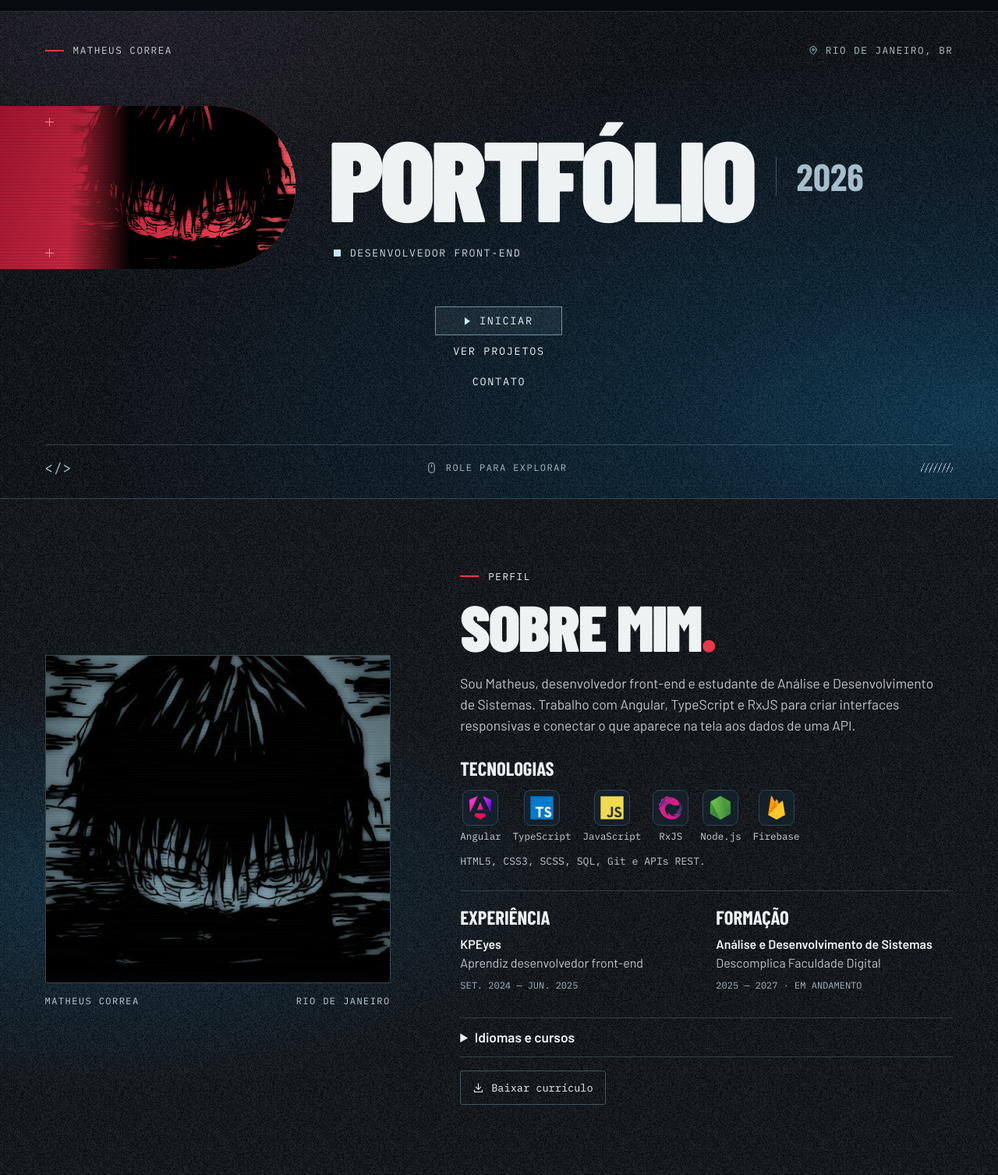
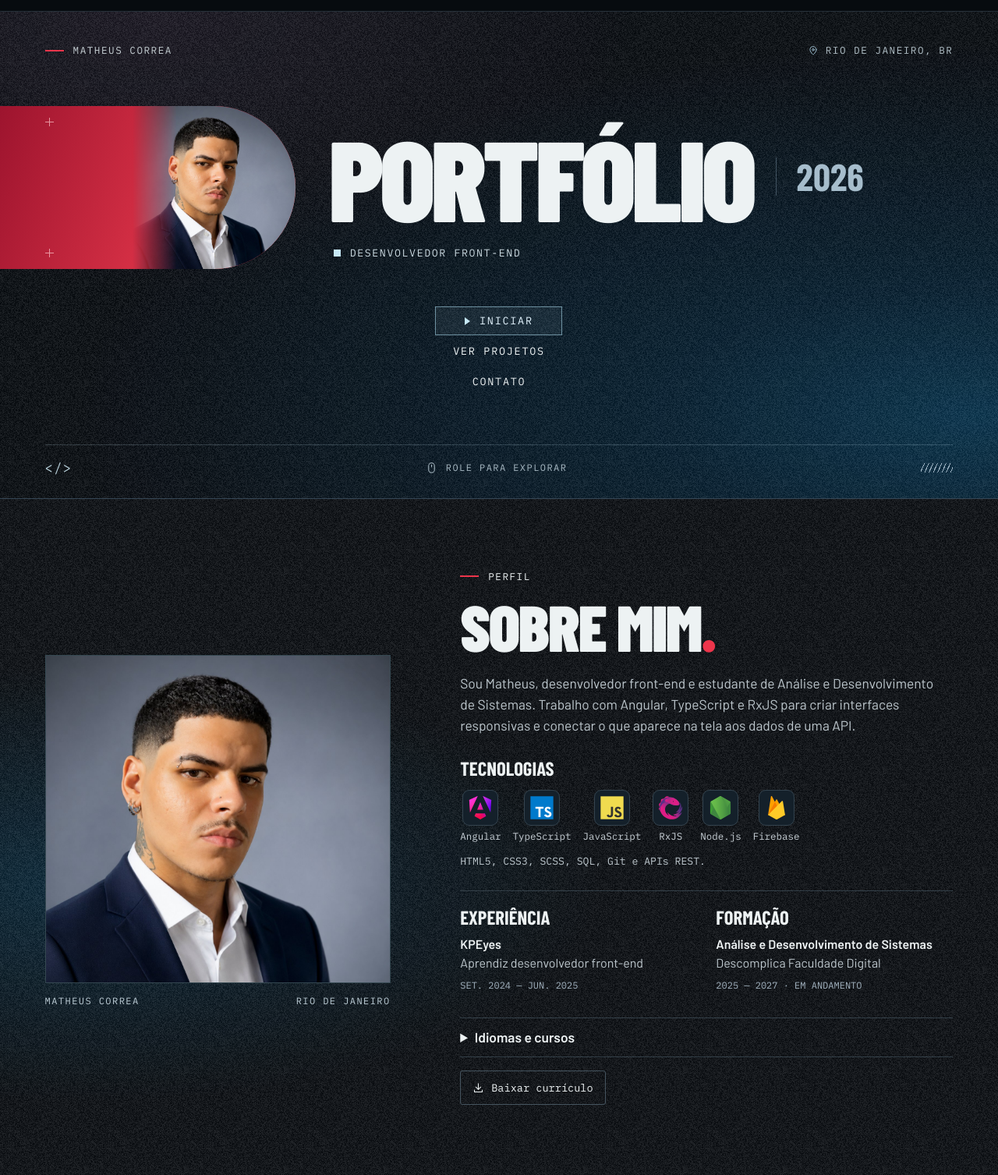
Before and after one commit to MatheusCorreaaa/portif-lio-2.0, a plain HTML site: page index.html in a window 1280 px wide. Shown: the part 62-1569 px from the top of the page at 78% size. Drawn offline with Linux system fonts and the light colour scheme.

Commit message:
feat(perfil): usar retrato profissional na capa e na apresentação

```diff
--- a/index.html
+++ b/index.html
@@ -9,7 +9,7 @@
       content="Portfólio de Matheus Correa, desenvolvedor front-end no Rio de Janeiro. Projetos com Angular, TypeScript, JavaScript e Node.js."
     />
     <meta name="theme-color" content="#070b10" />
-    <link rel="icon" href="assets/avatar.jpg" />
+    <link rel="icon" href="assets/matheus-correa.jpg" />
     <link rel="stylesheet" href="assets/fonts.css" />
     <link rel="stylesheet" href="style.css" />
     <script src="nav.js" defer></script>
@@ -72,12 +72,12 @@
             >
           </div>
           <div class="hero-center">
-            <div class="avatar-slab">
+            <div class="portrait-slab">
               <img
-                src="assets/avatar.jpg"
-                alt="Avatar ilustrado de Matheus no GitHub"
-                width="460"
-                height="460"
+                src="assets/matheus-correa.jpg"
+                alt="Retrato de Matheus Correa"
+                width="1254"
+                height="1254"
               />
               <div class="reg tl"></div>
               <div class="reg bl"></div>
@@ -119,7 +119,7 @@
         <div class="sectioninner profilegrid">
           <div class="profile-pic">
             <div class="picture">
-              <img src="assets/avatar.jpg" alt="" loading="lazy" />
+              <img src="assets/matheus-correa.jpg" alt="" loading="lazy" />
             </div>
             <div class="caption">
               <span>Matheus Correa</span><span>Rio de Janeiro</span>
--- a/style.css
+++ b/style.css
@@ -247,7 +247,7 @@ small {
   margin: auto 0 0;
   gap: clamp(25px, 3.4vw, 65px);
 }
-.avatar-slab {
+.portrait-slab {
   height: clamp(150px, 16.3vw, 247px);
   width: 32.5%;
   margin-left: calc((100vw - var(--frame)) / -2);
@@ -257,27 +257,16 @@ small {
   border-radius: 0 999px 999px 0;
   background: linear-gradient(110deg, #9d142e 0%, #e5374b 70%, #ff6567);
 }
-.avatar-slab img {
+.portrait-slab img {
   position: absolute;
   right: 0;
   top: 0;
   height: 100%;
-  width: 77%;
+  width: auto;
+  max-width: 84%;
   object-fit: cover;
-  object-position: 50% 62%;
-  mix-blend-mode: multiply;
-  filter: contrast(1.22) brightness(1.28);
+  object-position: center 28%;
   mask-image: linear-gradient(to right, transparent, #000 27%);
-}
-.avatar-slab:after {
-  content: "";
-  position: absolute;
-  inset: 0;
-  background: repeating-linear-gradient(
-    0deg,
-    transparent 0 3px,
-    #16060a22 3px 4px
-  );
 }
 .reg {
   position: absolute;
@@ -441,7 +430,8 @@ h1 {
   width: 100%;
   height: 100%;
   object-fit: cover;
-  mix-blend-mode: multiply;
+  display: block;
+  object-position: center 25%;
 }
 .caption {
   font-size: 0.75rem;
@@ -746,7 +736,7 @@ footer > a {
     min-height: 540px;
     height: 71svh;
   }
-  .avatar-slab {
+  .portrait-slab {
     width: 28%;
     height: clamp(115px, 18vw, 145px);
   }
@@ -764,10 +754,7 @@ footer > a {
     margin: 0;
   }
   .picture {
-    aspect-ratio: 2.5;
-  }
-  .picture img {
-    object-position: 50% 60%;
+    aspect-ratio: 1.35;
   }
   .contactgrid {
     gap: 2rem;
@@ -826,7 +813,7 @@ footer > a {
     gap: 14px;
     margin-top: auto;
   }
-  .avatar-slab {
+  .portrait-slab {
     width: 51%;
     height: 98px;
   }
```
Also changed, not shown: assets/avatar.jpg (deleted), assets/matheus-correa.jpg (added), 1 other file.
